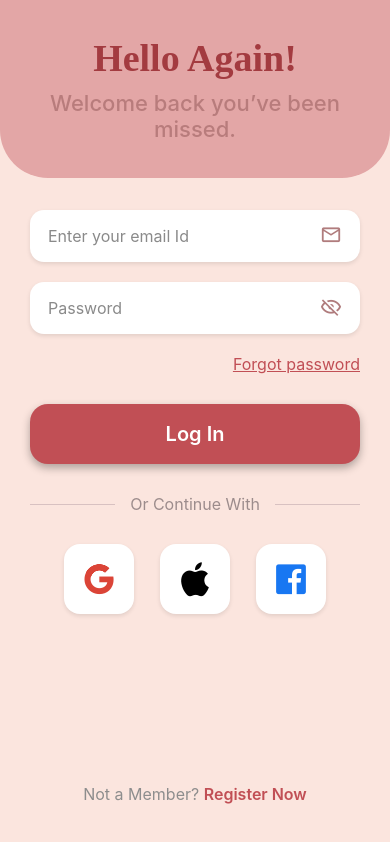
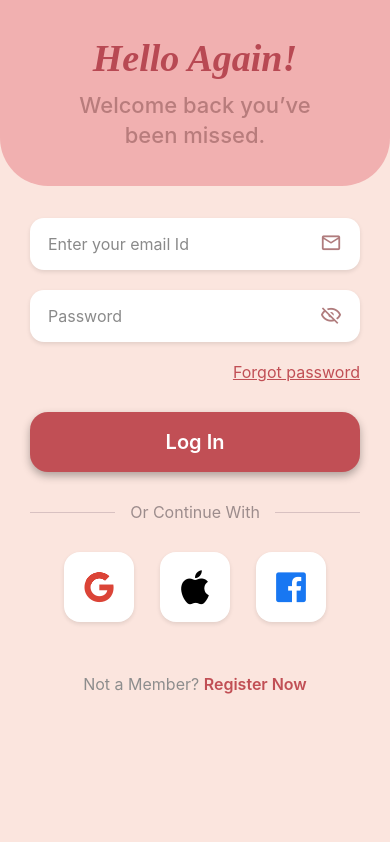
Before and after one commit to rahul-adepu/GlowCart, a React Native app: screen /Login in a window 390 px wide. Built offline with nearby package versions, Linux system fonts and the light colour scheme.

Commit message:
Improved UI (register screen)

```diff
--- a/src/screens/LoginScreen.jsx
+++ b/src/screens/LoginScreen.jsx
@@ -8,6 +8,9 @@ import {
   StatusBar,
   Alert,
   SafeAreaView,
+  KeyboardAvoidingView,
+  ScrollView,
+  Platform,
 } from 'react-native';
 import MaterialCommunityIcons from 'react-native-vector-icons/MaterialCommunityIcons';
 import AntDesign from 'react-native-vector-icons/AntDesign';
@@ -37,12 +40,12 @@ export default function LoginScreen({ navigation }) {
   return (
     <SafeAreaView style={styles.container}>
       <StatusBar barStyle="light-content" backgroundColor="#E3A6A6" />
-
+      <KeyboardAvoidingView style={{ flex: 1 }} behavior={Platform.OS === 'ios' ? 'padding' : 'height'} keyboardVerticalOffset={Platform.OS === 'ios' ? 0 : 24}>
+        <ScrollView contentContainerStyle={styles.scrollContent} keyboardShouldPersistTaps="handled">
+          <View>
             <View style={styles.topSection}>
               <Text style={styles.greetingTitle}>Hello Again!</Text>
-        <Text style={styles.greetingSubtitle}>
-          Welcome back you’ve been missed.
-        </Text>
+              <Text style={styles.greetingSubtitle}>Welcome back you’ve{"\n"}been missed.</Text>
             </View>
 
             <View style={styles.inputSection}>
@@ -113,6 +116,7 @@ export default function LoginScreen({ navigation }) {
                 </TouchableOpacity>
               </View>
             </View>
+          </View>
 
           <View style={styles.bottomSection}>
             <Text style={styles.registerPrompt}>Not a Member? </Text>
@@ -120,6 +124,8 @@ export default function LoginScreen({ navigation }) {
               <Text style={styles.registerLink}>Register Now</Text>
             </TouchableOpacity>
           </View>
+        </ScrollView>
+      </KeyboardAvoidingView>
     </SafeAreaView>
   );
 }
@@ -131,20 +137,22 @@ const styles = StyleSheet.create({
   },
 
   topSection: {
-    backgroundColor: '#E3A6A6',
+    backgroundColor: '#F1B0B0',
     paddingTop: 36,
     paddingBottom: 36,
     paddingHorizontal: 30,
     borderBottomLeftRadius: 48,
     borderBottomRightRadius: 48,
     alignItems: 'center',
+    justifyContent: 'center',
   },
 
   greetingTitle: {
     fontSize: 38,
-    fontWeight: '800',
-    color: '#A33B40',
+    fontWeight: '700',
+    color: '#B84953',
     fontFamily: 'serif',
+    fontStyle: 'italic',
     marginBottom: 10,
   },
 
@@ -154,6 +162,7 @@ const styles = StyleSheet.create({
     color: '#B87C7C',
     fontFamily: 'System',
     textAlign: 'center',
+    lineHeight: 30,
   },
 
   inputSection: {
@@ -259,7 +268,8 @@ const styles = StyleSheet.create({
 
   bottomSection: {
     paddingHorizontal: 30,
-    paddingBottom: 40,
+    marginTop: 12,
+    marginBottom: 24,
     alignItems: 'center',
     flexDirection: 'row',
     justifyContent: 'center',
--- a/src/screens/RegisterScreen.jsx
+++ b/src/screens/RegisterScreen.jsx
@@ -1,5 +1,6 @@
 import React, { useState } from 'react';
-import { View, Text, StyleSheet, TextInput, TouchableOpacity, StatusBar } from 'react-native';
+import { View, Text, StyleSheet, TextInput, TouchableOpacity, StatusBar, Keyboard, Platform, KeyboardAvoidingView, ScrollView } from 'react-native';
+import MaterialCommunityIcons from 'react-native-vector-icons/MaterialCommunityIcons';
 
 export default function RegisterScreen({ navigation }) {
   const [fullName, setFullName] = useState('');
@@ -8,17 +9,35 @@ export default function RegisterScreen({ navigation }) {
   const [confirmPassword, setConfirmPassword] = useState('');
   const [showPassword, setShowPassword] = useState(false);
   const [showConfirmPassword, setShowConfirmPassword] = useState(false);
+  const [keyboardVisible, setKeyboardVisible] = useState(false);
+  const [keyboardOffset, setKeyboardOffset] = useState(40);
+
+  React.useEffect(() => {
+    const showSub = Keyboard.addListener('keyboardDidShow', (e) => {
+      setKeyboardVisible(true);
+      setKeyboardOffset(e?.endCoordinates?.height ? e.endCoordinates.height + 12 : 40);
+    });
+    const hideSub = Keyboard.addListener('keyboardDidHide', () => {
+      setKeyboardVisible(false);
+      setKeyboardOffset(40);
+    });
+    return () => {
+      showSub.remove();
+      hideSub.remove();
+    };
+  }, []);
 
   return (
     <View style={styles.container}>
       <StatusBar barStyle="dark-content" backgroundColor="#F1B0B0" />
-
+      <KeyboardAvoidingView style={{ flex: 1 }} behavior={Platform.OS === 'ios' ? 'padding' : 'height'} keyboardVerticalOffset={Platform.OS === 'ios' ? 0 : 24}>
+        <ScrollView contentContainerStyle={styles.scrollContent} keyboardShouldPersistTaps="handled">
           {/* Top header with curved bottom */}
           <View style={styles.topSection}>
             <Text style={styles.title}>Join The Glow!</Text>
           </View>
 
-      {/* Form card (exact size/position) */}
+          {/* Form card */}
           <View style={styles.formCard}>
             <View style={styles.inputContainer}>
               <TextInput
@@ -34,26 +53,26 @@ export default function RegisterScreen({ navigation }) {
               <TextInput
                 style={styles.input}
                 placeholder="Email Address"
-            placeholderTextColor="#888888"
+                placeholderTextColor="#8A8A8A"
                 value={email}
                 onChangeText={setEmail}
                 keyboardType="email-address"
                 autoCapitalize="none"
               />
-          <Text style={styles.inputIcon}>✉️</Text>
+              <MaterialCommunityIcons name="email-outline" color="#B07C7D" size={22} style={styles.iconRight} />
             </View>
 
             <View style={styles.inputContainer}>
               <TextInput
                 style={styles.input}
                 placeholder="Password"
-            placeholderTextColor="#888888"
+                placeholderTextColor="#8A8A8A"
                 value={password}
                 onChangeText={setPassword}
                 secureTextEntry={!showPassword}
               />
-          <TouchableOpacity style={styles.inputIcon} onPress={() => setShowPassword(!showPassword)}>
-            <Text>{showPassword ? '\ud83d\udc41️' : '👁️‍🗨️'}</Text>
+              <TouchableOpacity style={styles.iconRight} onPress={() => setShowPassword(!showPassword)}>
+                <MaterialCommunityIcons name={showPassword ? 'eye-outline' : 'eye-off-outline'} size={22} color="#B07C7D" />
               </TouchableOpacity>
             </View>
 
@@ -61,13 +80,13 @@ export default function RegisterScreen({ navigation }) {
               <TextInput
                 style={styles.input}
                 placeholder="Confirm Password"
-            placeholderTextColor="#888888"
+                placeholderTextColor="#8A8A8A"
                 value={confirmPassword}
                 onChangeText={setConfirmPassword}
                 secureTextEntry={!showConfirmPassword}
               />
-          <TouchableOpacity style={styles.inputIcon} onPress={() => setShowConfirmPassword(!showConfirmPassword)}>
-            <Text>{showConfirmPassword ? '\ud83d\udc41️' : '👁️‍🗨️'}</Text>
+              <TouchableOpacity style={styles.iconRight} onPress={() => setShowConfirmPassword(!showConfirmPassword)}>
+                <MaterialCommunityIcons name={showConfirmPassword ? 'eye-outline' : 'eye-off-outline'} size={22} color="#B07C7D" />
               </TouchableOpacity>
             </View>
           </View>
@@ -79,13 +98,16 @@ export default function RegisterScreen({ navigation }) {
             </TouchableOpacity>
           </View>
 
-      {/* Bottom link */}
-      <View style={styles.bottomSection}>
+        </ScrollView>
+
+        {/* Bottom link pinned to bottom, moves above keyboard */}
+        <View style={[styles.bottomSection, keyboardVisible && { bottom: keyboardOffset }] }>
           <Text style={styles.bottomPrompt}>Already a Member? </Text>
           <TouchableOpacity onPress={() => navigation.navigate('Login')}>
             <Text style={styles.bottomLink}>Log In</Text>
           </TouchableOpacity>
         </View>
+      </KeyboardAvoidingView>
     </View>
   );
 }
@@ -93,79 +115,70 @@ export default function RegisterScreen({ navigation }) {
 const styles = StyleSheet.create({
   container: {
     flex: 1,
-    backgroundColor: '#FEF7F7',
+    backgroundColor: '#FBE5DE',
   },
 
   topSection: {
-    backgroundColor: '#F1B0B0',
-    paddingTop: 60,
-    paddingBottom: 40,
-    paddingHorizontal: 30,
-    borderBottomLeftRadius: 30,
-    borderBottomRightRadius: 30,
+    backgroundColor: '#E3A6A6',
+    paddingTop: 36,
+    paddingBottom: 36,
+    // paddingHorizontal: 30,
+    borderBottomLeftRadius: 48,
+    borderBottomRightRadius: 48,
     alignItems: 'center',
+    justifyContent: 'center',
   },
 
   title: {
-    fontFamily: 'Playfair Display',
-    fontWeight: '800',
+    fontFamily: 'serif',
+    fontStyle: 'normal',
+    fontWeight: '700',
     fontSize: 34,
-    lineHeight: 34, // 100%
-    letterSpacing: 0.68, // 2%
+    lineHeight: 34,
+    letterSpacing: 0.68,
     textAlign: 'center',
     color: '#B84953',
   },
 
   // Exact form card sizing and position
   formCard: {
-    position: 'absolute',
-    top: 244,
-    left: 27,
-    width: 375,
-    height: 320,
-    borderRadius: 12,
-    borderWidth: 0.5,
-    borderColor: '#E0E0E0',
-    paddingHorizontal: 16,
-    paddingVertical: 16,
-    justifyContent: 'space-between',
-    backgroundColor: 'transparent',
+    marginTop: 28,
+    paddingHorizontal: 22,
+    gap: 14,
   },
 
   inputContainer: {
-    position: 'relative',
+    // position: 'relative',
+    marginBottom: 20,
   },
 
   input: {
     backgroundColor: '#FFFFFF',
-    borderRadius: 12,
-    paddingVertical: 16,
-    paddingHorizontal: 18,
-    paddingRight: 48,
+    borderRadius: 16,
+    paddingVertical: 18,
+    paddingHorizontal: 20,
+    paddingRight: 50,
     fontSize: 16,
     color: '#333333',
-    borderWidth: 0.5,
-    borderColor: '#E0E0E0',
+    borderWidth: 1,
+    borderColor: '#E6D0D0',
   },
 
-  inputIcon: {
+  iconRight: {
     position: 'absolute',
-    right: 16,
+    right: 18,
     top: '50%',
     marginTop: -12,
-    fontSize: 18,
   },
 
   buttonRow: {
-    position: 'absolute',
-    left: 27,
-    right: 27,
-    top: 244 + 320 + 36,
+    paddingHorizontal: 27,
+    marginTop: 24,
   },
 
   createAccountButton: {
-    backgroundColor: '#B84953',
-    borderRadius: 20,
+    backgroundColor: '#C14F55',
+    borderRadius: 18,
     paddingVertical: 18,
     alignItems: 'center',
     shadowColor: '#000',
@@ -183,12 +196,18 @@ const styles = StyleSheet.create({
 
   bottomSection: {
     position: 'absolute',
-    bottom: 40,
     left: 0,
     right: 0,
+    bottom: 24,
     flexDirection: 'row',
     justifyContent: 'center',
     alignItems: 'center',
+    backgroundColor: 'transparent',
+  },
+
+  scrollContent: {
+    flexGrow: 1,
+    paddingBottom: 24,
   },
 
   bottomPrompt: {
```
Lines whose indentation alone changed are shown as unchanged.
